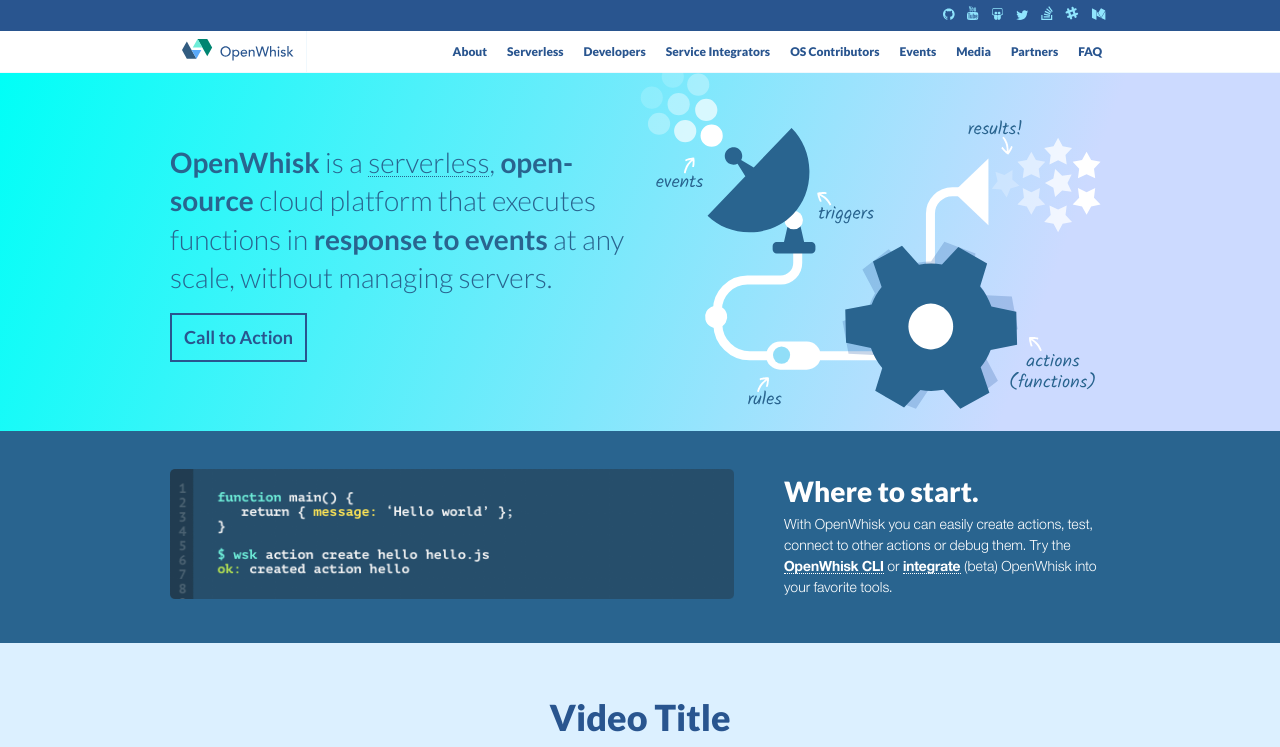
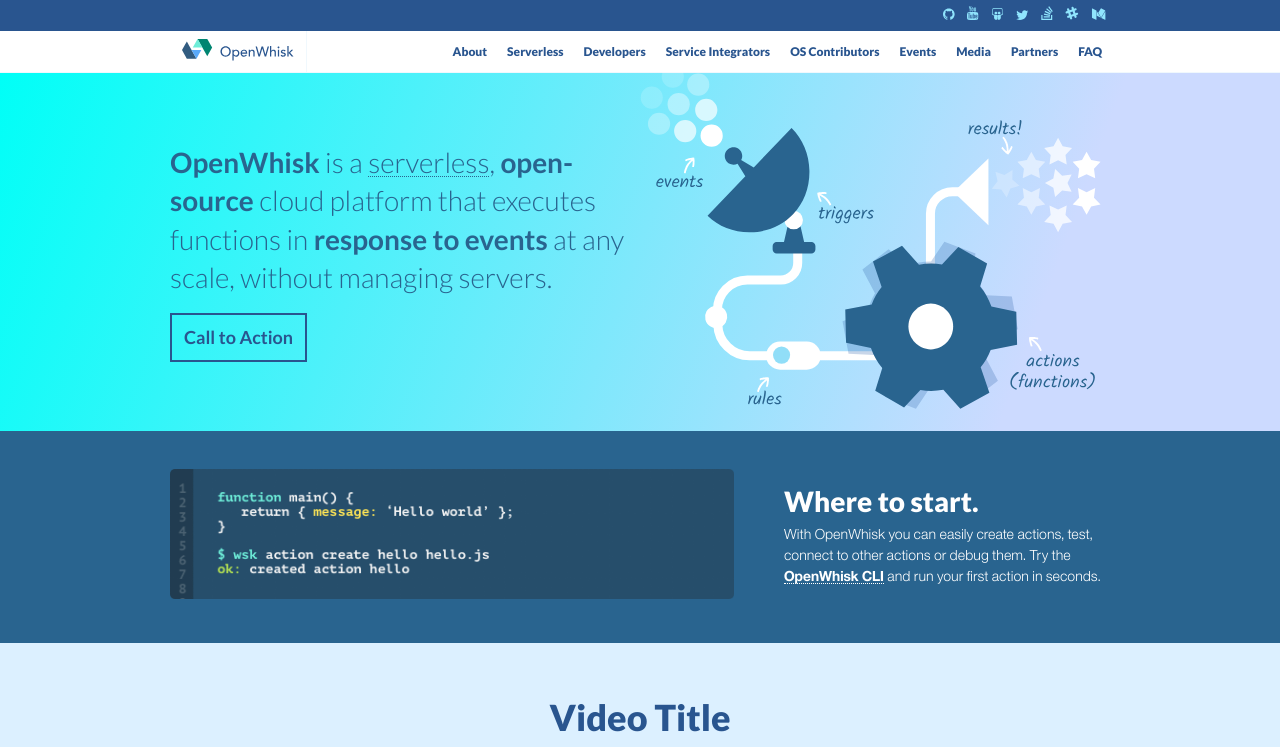
Before and after one commit to apache/openwhisk-website, a Jekyll site: the page built from index.md, in a window 1280 px wide and 900 px high, cut to the strip 0-747 px from the top of the window. Built offline with Jekyll 4.4.1, drawn with Linux system fonts in a browser that asks for light colours.

Commit message:
fix(links): removed beta integrations link from home page
I had to change the copy to make this work. @krook, @nauerz-ibm,
@mrutkows: you may want to double-check this.

fixes #3

```diff
--- a/_layouts/home.html
+++ b/_layouts/home.html
@@ -45,9 +45,7 @@
            href="https://github.com/openwhisk/openwhisk/blob/master/docs/README.md#setting-up-the-openwhisk-cli">
           OpenWhisk CLI
         </a>
-        or
-        <a class="where-to-start__link" href="#link-to-integrate">integrate</a>
-        (beta) OpenWhisk into your favorite tools.
+        and run your first action in seconds.
       </p>
     </div>
   </div>
```
